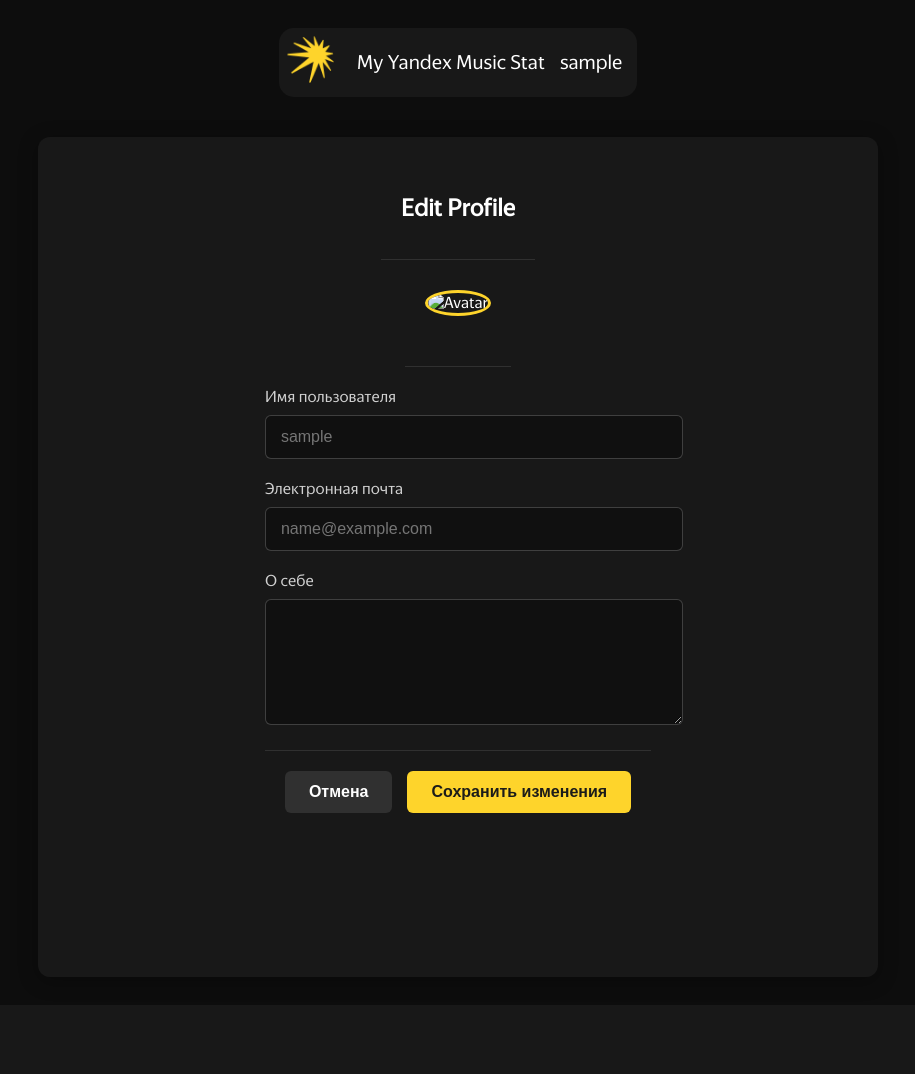
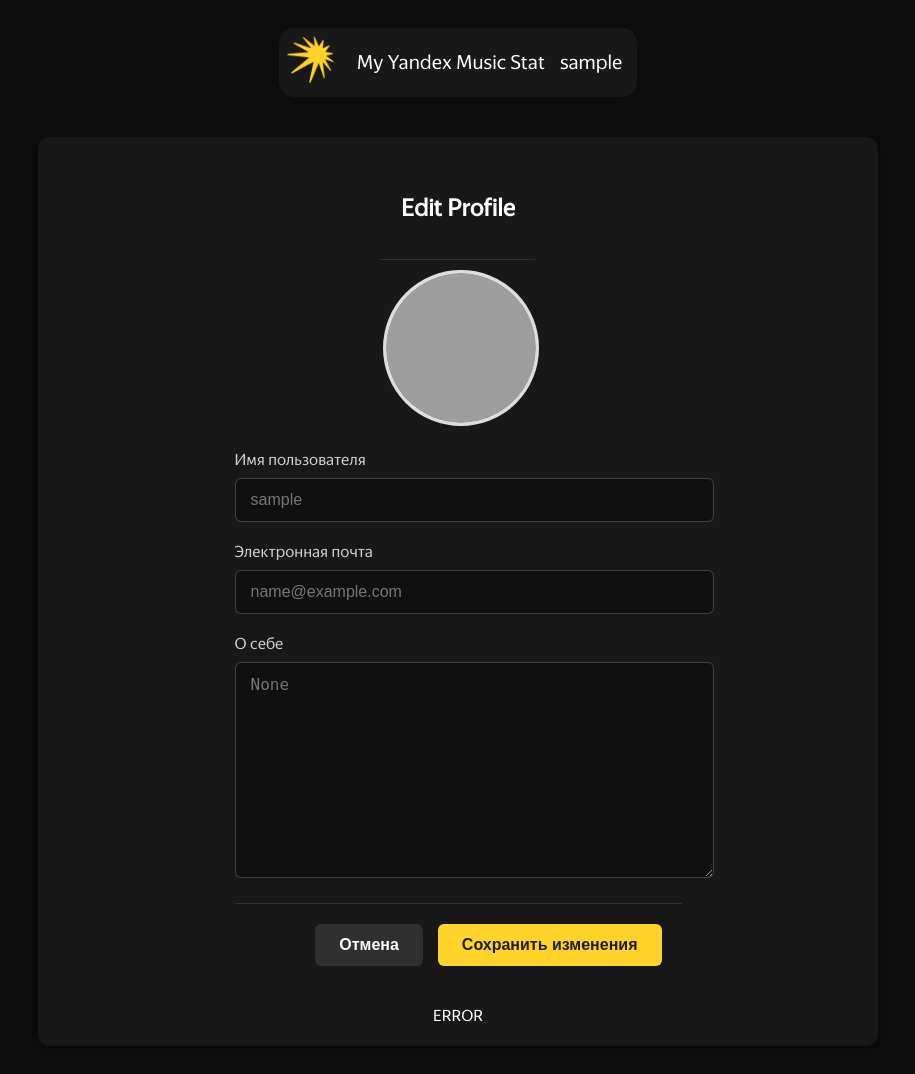
Before and after one commit to Dudachyo/YandexMusicStat, a Django app: page /profile/edit/ in a window 1280 px wide. Shown: the whole page, without its empty margins (182-1097 px from the left). Before the commit the page ends 987 px from the top, so only its background shows below. Run offline with Django 5.2, Linux system fonts and the light colour scheme; the visitor is signed in with stand-in values (Sample User, id 1); grey boxes are pictures that could not be loaded.

Commit message:
Did edit profile setting photo profile

```diff
--- a/YandexMusicStat/settings.py
+++ b/YandexMusicStat/settings.py
@@ -15,6 +15,8 @@
 # Build paths inside the project like this: BASE_DIR / 'subdir'.
 BASE_DIR = Path(__file__).resolve().parent.parent
 
+MEDIA_URL = '/media/'
+MEDIA_ROOT = os.path.join(BASE_DIR, 'media')
 
 # Quick-start development settings - unsuitable for production
 # See https://docs.djangoproject.com/en/5.2/howto/deployment/checklist/
--- a/YandexMusicStat/urls.py
+++ b/YandexMusicStat/urls.py
@@ -4,7 +4,8 @@
 from main import views
 from django.urls import path , include
 from myauth.views import *
-
+from django.conf import settings
+from django.conf.urls.static import static
 urlpatterns = [
     path('' , views.main_page_view , name='main-page'),
     path('admin/', admin.site.urls),
@@ -13,5 +14,7 @@
     path('profile-token/', profileToken_view, name='profile-token'),
     path('profile/', redirect_to_profile_view),
     path('profile/user/<slug:username>/' , profile_view, name='profile'),
-    path('profile/edit/', page_view, name='profile-edit'),
+    path('profile/edit/', profile_edit_view, name='profile-edit'),
 ]
+if settings.DEBUG:
+    urlpatterns += static(settings.MEDIA_URL, document_root=settings.MEDIA_ROOT)
--- a/myauth/forms.py
+++ b/myauth/forms.py
@@ -1,3 +1,5 @@
+import email
+
 from django import forms
 from django.contrib.auth.forms import UserCreationForm, AuthenticationForm
 from django.contrib.auth.models import User
@@ -7,9 +9,11 @@
     username = forms.CharField(max_length=20, widget=forms.TextInput(attrs={
         'placeholder': 'Login',
     }))
+
     password = forms.CharField(widget=forms.PasswordInput(attrs={
         'placeholder': 'Password',
     }), label="Пароль")
+
     email = forms.EmailField(widget=forms.EmailInput(attrs={
         'placeholder': 'Email',
     }))
@@ -26,3 +30,19 @@
     token = forms.CharField(max_length=100, widget=forms.TextInput(attrs={
         'placeholder': 'Token',
     }))
+
+class UserForm(forms.Form):
+    avatar = forms.ImageField(required=False)
+    username = forms.CharField(required=False,max_length=20, widget=forms.TextInput(attrs={
+        'class': 'form-control',
+        'id': 'username',
+    }))
+    email = forms.EmailField(required=False,widget=forms.EmailInput(attrs={
+        'class': 'form-control',
+        'id': 'email',
+
+    }))
+    bio = forms.CharField(required=False,widget=forms.Textarea(attrs={
+        'class': 'form-control',
+        'id': 'bio',
+    }))
--- a/myauth/models.py
+++ b/myauth/models.py
@@ -4,7 +4,7 @@
 
 class UserProfile(models.Model):
     user = models.OneToOneField(User, on_delete=models.CASCADE)
-    avatar = models.ImageField(upload_to='avatars', null=True, blank=True)
+    avatar = models.ImageField(upload_to='avatars/%Y/%m/%d/', default="avatars/images.png" , null=True, blank=True,)
     encrypted_token = models.TextField(blank=True,null=True,verbose_name='encrypted_token')
     bio = models.TextField(null=True, blank=True,verbose_name='bio')
     hidden = models.BooleanField(default=False,verbose_name='hidden')
--- a/myauth/signals.py
+++ b/myauth/signals.py
@@ -11,6 +11,7 @@
         UserProfile.objects.create(user=instance)
 
 
+
 @receiver(post_save, sender=User)
 def save_user_profile(sender, instance, **kwargs):
     """Сохраняет профиль при сохранении пользователя"""
--- a/myauth/static/myauth/css/profile-edit.css
+++ b/myauth/static/myauth/css/profile-edit.css
@@ -42,39 +42,50 @@
             border-bottom: 1px solid rgba(255, 255, 255, 0.1);
         }
 
-        .avatar-container {
-            position: relative;
-            margin-bottom: 20px;
-        }
+        /* Прячем стандартный input */
+#id_avatar {
+    display: none;
+}
 
-        .avatar {
-            width: 120px;
-            height: 120px;
-            border-radius: 50%;
-            border: 3px solid rgba(254, 212, 43, 1);
-        }
+/* Создаем кастомную кнопку-кружок */
+.avatar-upload {
+    position: relative;
+    width: 150px;
+    height: 150px;
+    margin: 10px auto;
+}
 
-        /*.change-avatar-btn {*/
-        /*    position: absolute;*/
-        /*    bottom: 5px;*/
-        /*    right: 5px;*/
-        /*    background-color: rgba(254, 212, 43, 1);*/
-        /*    color: rgba(25, 25, 25, 0.99);*/
-        /*    border: none;*/
-        /*    border-radius: 50%;*/
-        /*    width: 36px;*/
-        /*    height: 36px;*/
-        /*    display: flex;*/
-        /*    align-items: center;*/
-        /*    justify-content: center;*/
-        /*    cursor: pointer;*/
-        /*    font-size: 18px;*/
-        /*    transition: all 0.2s ease;*/
-        /*}*/
+.avatar-preview {
+    width: 150px;
+    height: 150px;
+    border-radius: 50%;
+    border: 3px solid #ddd;
+    background-color: #f5f5f5;
+    background-size: cover;
+    background-position: center;
+    cursor: pointer;
+    display: flex;
+    align-items: center;
+    justify-content: center;
+    transition: all 0.3s ease;
+    overflow: hidden;
+}
 
-        /*.change-avatar-btn:hover {*/
-        /*    transform: scale(1.1);*/
-        /*}*/
+.avatar-preview:hover {
+    border-color: #007bff;
+    transform: scale(1.05);
+}
+
+
+
+/* Превью изображения */
+.avatar-preview img {
+    width: 100%;
+    height: 100%;
+    object-fit: cover;
+    border-radius: 50%;
+}
+
 
         .form-section {
             padding: 20px;
--- a/myauth/templates/myauth/profile-edit.html
+++ b/myauth/templates/myauth/profile-edit.html
@@ -16,32 +16,39 @@
         <div class="header">
             <h1>Edit Profile</h1>
         </div>
-
-        <div class="profile-section">
-            <div class="avatar-container">
-                <img src="" alt="Avatar" class="avatar">
-            </div>
+        <form method="post">
+            {% csrf_token %}
+        <div class="avatar-upload">
+                <label for="id_avatar" class="avatar-preview" id="avatarPreview">
+                {% if request.user.userprofile.avatar %}
+                    <img src="{{ request.user.userprofile.avatar.url }}" alt="Avatar">
+                {% endif %}
+                {{ form.avatar }}
         </div>
 
         <div class="form-section">
 
             <div class="form-group">
                 <label for="username">Имя пользователя</label>
-                <input type="text" id="username" class="form-control" placeholder="{{ request.user.username }}">
+                {{ form.username }}
             </div>
 
             <div class="form-group">
                 <label for="email">Электронная почта</label>
-                <input type="email" id="email" class="form-control"  placeholder="{{ request.user.email }}">
+                {{ form.email }}
             </div>
 
             <div class="form-group">
                 <label for="bio">О себе</label>
-                <textarea id="bio" class="form-control"></textarea>
+                {{ form.bio }}
             </div>
         <div class="button-group">
             <button class="btn btn-secondary">Отмена</button>
             <button class="btn btn-primary">Сохранить изменения</button>
         </div>
     </div>
-{% endblock%}
+        </form>
+    {% if error %}
+    	<div> ERROR</div>
+    {% endif %}
+{% endblock %}
--- a/myauth/templates/myauth/profile.html
+++ b/myauth/templates/myauth/profile.html
@@ -14,7 +14,11 @@
 {% block content %}
     <div class="profile-conteiner">
         <div class="profile-header-container">
-            <img src="{% static 'myauth/img/images.png' %}" alt="">
+            {% if user.userprofile.avatar %}
+                <img src="{{ user.userprofile.avatar.url }}" width="200" height="200" alt="{{ user.username }}">
+            {% else %}
+                <img src="{% static 'myauth/img/images.png' %}" alt="Default avatar">
+            {% endif %}
             <h1>Check your stats in Yandex Music</h1>
         </div>
     <div class="username-text" >{{ user.username }}</div>
--- a/myauth/views.py
+++ b/myauth/views.py
@@ -3,7 +3,7 @@
 from django.shortcuts import render, redirect
 from django.contrib.auth import authenticate, login, logout
 from django.contrib.auth.models import User
-from .forms import LoginForm, RegisterForm , TokenForm
+from .forms import LoginForm, RegisterForm , TokenForm , UserForm
 from yandex_music import Client
 
 
@@ -146,5 +146,32 @@
 def create_liked_artist(client, count):
     pass
 
-def page_view(request):
-    return render(request, 'myauth/profile-edit.html', {})
+def profile_edit_view(request):
+    if request.method == 'GET':
+        form = UserForm()
+        form.fields['username'].widget.attrs['placeholder'] = request.user.username
+        form.fields['email'].widget.attrs['placeholder'] = request.user.email
+        form.fields['bio'].widget.attrs['placeholder'] = request.user.userprofile.bio
+        return render(request, 'myauth/profile-edit.html', {'form': form , 'error': True})
+    elif request.method == 'POST':
+        form = UserForm(request.POST)
+        form.fields['username'].widget.attrs['placeholder'] = request.user.username
+        form.fields['email'].widget.attrs['placeholder'] = request.user.email
+        form.fields['bio'].widget.attrs['placeholder'] = request.user.userprofile.bio
+        user = request.user
+        if form.is_valid():
+            avatar = form.cleaned_data['avatar']
+            username = form.cleaned_data['username']
+            email = form.cleaned_data['email']
+            bio = form.cleaned_data['bio']
+            if username:
+                if User.objects.filter(username=username).exists():
+                    return render(request, 'myauth/profile-edit.html', {'form': form , 'error': True})
+            user.username = username
+            if email: user.email = email
+            if bio: user.userprofile.bio = bio
+            if avatar:user.userprofile.avatar = avatar
+            user.save()
+            user.userprofile.save()
+            return redirect('profile', username=request.user.username)
+        return render(request, 'myauth/profile-edit.html', {'form': form , 'error': True})
```
Also changed, not shown: myauth/migrations/0004_alter_userprofile_avatar.py (added), myauth/migrations/0005_alter_userprofile_avatar.py (added), myauth/migrations/0006_alter_userprofile_avatar.py (added).
